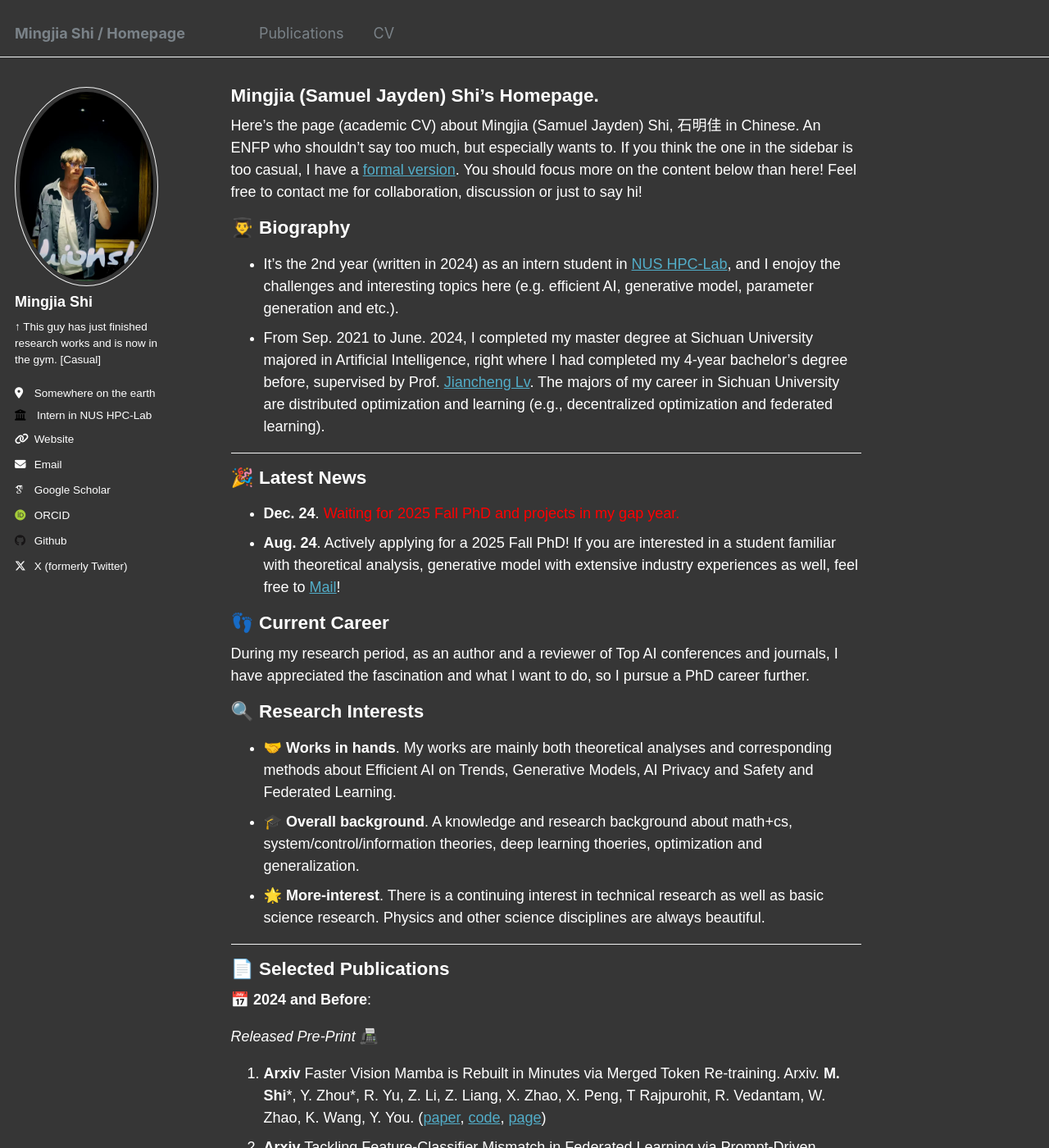
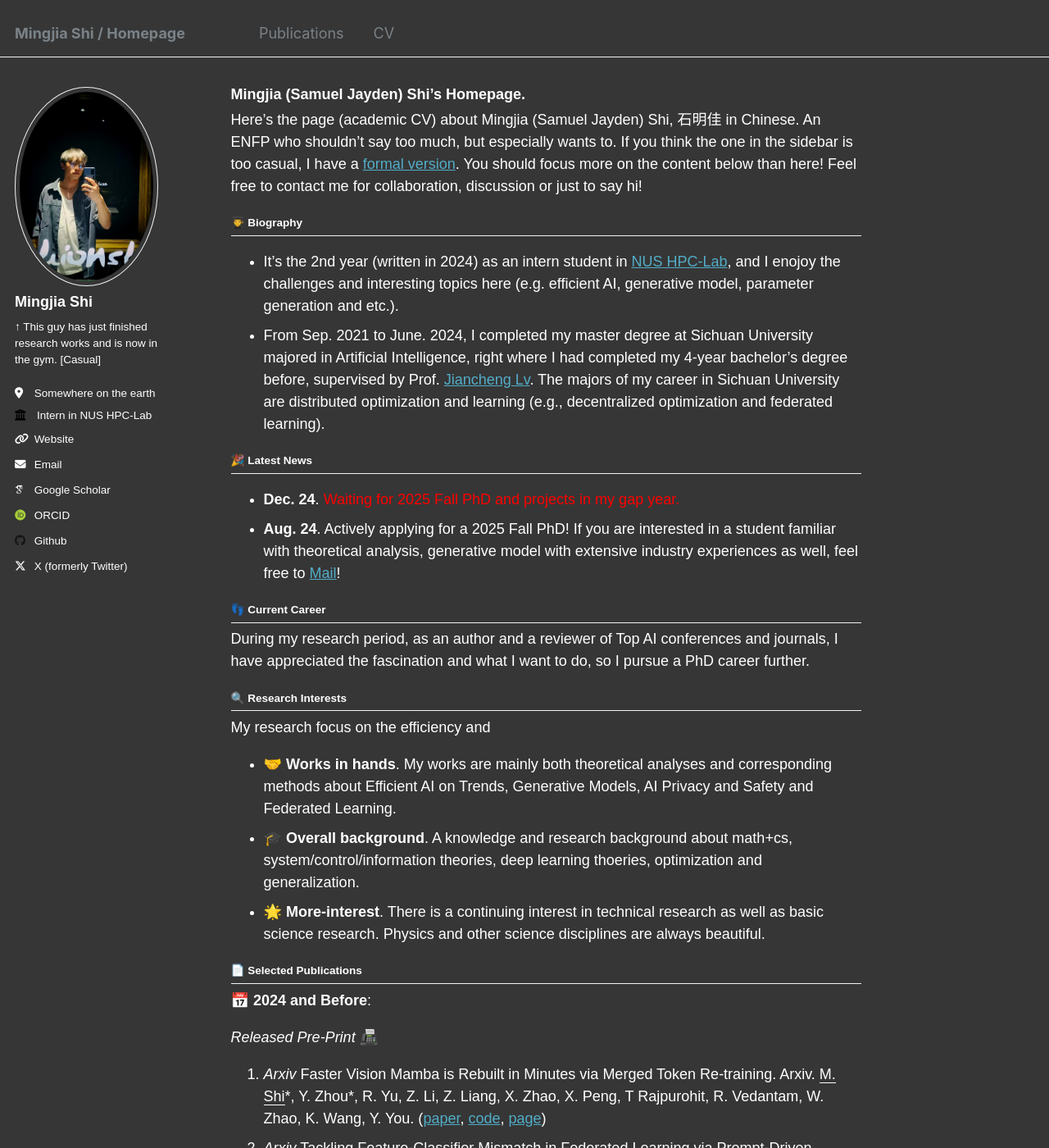
Before and after one commit to BDeMo/homepage, a Jekyll site: the page built from _pages/about.md, in a window 1280 px wide and 1400 px high. Shown: the whole window at 82% size. Built offline with Jekyll 4.4.1, drawn with Linux system fonts in a browser that asks for light colours; some web fonts are replaced.

Commit message:
Update fonts

```diff
--- a/_pages/about.md
+++ b/_pages/about.md
@@ -9,24 +9,28 @@ redirect_from:
 
  Here's the page (academic CV) about Mingjia (Samuel Jayden) Shi, 石明佳 in Chinese. An ENFP who shouldn't say too much, but especially wants to. If you think the one in the sidebar is too casual, I have a [formal version](images/a_pic_of_mine_2.jpg). You should focus more on the content below than here! Feel free to contact me for collaboration, discussion or just to say hi!
 
-👨‍🎓 Biography
-======
+**👨‍🎓 Biography**
+---
+
 - It's the 2nd year (written in 2024) as an intern student in [NUS HPC-Lab](https://ai.comp.nus.edu.sg/), and I enojoy the challenges and interesting topics here (e.g. efficient AI, generative model, parameter generation and etc.).
 - From Sep. 2021 to June. 2024, I completed my master degree at Sichuan University majored in Artificial Intelligence, right where I had completed my 4-year bachelor's degree before, supervised by Prof. [Jiancheng Lv](https://center.dicalab.cn/). The majors of my career in Sichuan University are distributed optimization and learning (e.g., decentralized optimization and federated learning).
 
+
+**🎉 Latest News**
 ---
 
-🎉 Latest News
-======
 - **Dec. 24**. <font color="red">Waiting for 2025 Fall PhD and projects in my gap year.</font>
 - **Aug. 24**. Actively applying for a 2025 Fall PhD! If you are interested in a student familiar with theoretical analysis, generative model with extensive industry experiences as well, feel free to [Mail](3101ihs@gmail.com)!
 
-👣 Current Career
-======
+**👣 Current Career**
+---
+
 During my research period, as an author and a reviewer of Top AI conferences and journals, I have appreciated the fascination and what I want to do, so I pursue a PhD career further.
 
-🔍 Research Interests
-======
+**🔍 Research Interests**
+---
+
+My research focus on the efficiency and
 - 🤝 **Works in hands**. My works are mainly both theoretical analyses and corresponding methods about Efficient AI on Trends, Generative Models, AI Privacy and Safety and Federated Learning.
 - 🎓 **Overall background**. A knowledge and research background about math+cs, system/control/information theories, deep learning thoeries, optimization and generalization.
 - 🌟 **More-interest**. There is a continuing interest in technical research as well as basic science research. Physics and other science disciplines are always beautiful.
@@ -39,45 +43,46 @@ During my research period, as an author and a reviewer of Top AI conferences and
 <!-- - **AI Safety and Privacy**: -->
 <!-- Another big hitter, LLM, and its practical generation tasks are also of my interests. A lot of industrial issues that need to be solved, effiicency, human value alignment and privacy. -->
 
+
+**📄 Selected Publications**
 ---
 
-📄 Selected Publications
-======
 
 📅 **2024 and Before**:
 
 *Released Pre-Print* 📠
-1. **Arxiv** Faster Vision Mamba is Rebuilt in Minutes via Merged Token Re-training. Arxiv. **M. Shi**\*, Y. Zhou*, R. Yu, Z. Li, Z. Liang, X. Zhao, X. Peng, T Rajpurohit, R. Vedantam, W. Zhao, K. Wang, Y. You.
+1. *Arxiv* Faster Vision Mamba is Rebuilt in Minutes via Merged Token Re-training. Arxiv. <u>M. Shi</u>\*, Y. Zhou*, R. Yu, Z. Li, Z. Liang, X. Zhao, X. Peng, T Rajpurohit, R. Vedantam, W. Zhao, K. Wang, Y. You.
 ([paper](https://arxiv.org/abs/2412.12496), [code](https://github.com/NUS-HPC-AI-Lab/R-MeeTo), [page](https://bdemo.github.io/R-MeeTo/))
-1. **Arxiv** Tackling Feature-Classifier Mismatch in Federated Learning via Prompt-Driven Feature Transformation.
-X. Wu, J. Niu, X. Liu, **M. Shi**, G. Zhu, S. Tang
+1. *Arxiv* Tackling Feature-Classifier Mismatch in Federated Learning via Prompt-Driven Feature Transformation.
+X. Wu, J. Niu, X. Liu, <u>M. Shi</u>, G. Zhu, S. Tang
 ([paper](https://arxiv.org/abs/2407.16139))
-1. **Arxiv** A Closer Look at Time Steps is Worthy of Triple Speed-Up for Diffusion Model Training.
-K. Wang\*, **M. Shi**\*, Y. Zhou\*, Z. Yuan, Y. Shang, X. Peng, H. Zhang, Y. You
+1. *Arxiv* A Closer Look at Time Steps is Worthy of Triple Speed-Up for Diffusion Model Training.
+K. Wang\*, <u>M. Shi</u>\*, Y. Zhou\*, Z. Yuan, Y. Shang, X. Peng, H. Zhang, Y. You
 ([paper](https://arxiv.org/abs/2405.17403), [code](https://github.com/NUS-HPC-AI-Lab/SpeeD))
 
 *Conference* 🤝
-1. **ICASSP 2024** Federated CINN Clustering for Accurate Clustered Federated Learning. Y. Zhou, **M. Shi**, Y. Tian, Y. Li, Q. Ye, J. Lv ([paper](https://ieeexplore.ieee.org/abstract/document/10447282/))
-1. **NeurIPS 2023** PRIOR: Personalized Prior for Reactivating the Information Overlooked in Federated Learning. **M. Shi**, Y. Zhou, K. Wang, H. Zhang, S. Huang, Q. Ye, J. Lv ([paper](https://proceedings.neurips.cc/paper_files/paper/2023/hash/5a3674849d6d6d23ac088b9a2552f323-Abstract-Conference.html), [code](https://github.com/BDeMo/pFedBreD_public))
-1. **ICONIP 2023** Unconstrained Feature Model and Its General Geometric Patterns in Federated Learning: Local Subspace Minority Collapse. **M. Shi**, Y. Zhou, Q. Ye, J. Lv ([paper](https://link.springer.com/chapter/10.1007/978-981-99-8132-8_34))
-1. **ICCV 2023** Communication-efficient Federated Learning with Single-Step Synthetic Features Compressor for Faster Convergence. Y. Zhou, **M. Shi**, Y. Li, Y. Sun, Q. Ye, J. Lv ([paper](https://openaccess.thecvf.com/content/ICCV2023/html/Zhou_Communication-efficient_Federated_Learning_with_Single-Step_Synthetic_Features_Compressor_for_Faster_ICCV_2023_paper.html))
+1. *ICASSP 2024* Federated CINN Clustering for Accurate Clustered Federated Learning. Y. Zhou, <u>M. Shi</u>, Y. Tian, Y. Li, Q. Ye, J. Lv ([paper](https://ieeexplore.ieee.org/abstract/document/10447282/))
+1. *NeurIPS 2023* PRIOR: Personalized Prior for Reactivating the Information Overlooked in Federated Learning. <u>M. Shi</u>, Y. Zhou, K. Wang, H. Zhang, S. Huang, Q. Ye, J. Lv ([paper](https://proceedings.neurips.cc/paper_files/paper/2023/hash/5a3674849d6d6d23ac088b9a2552f323-Abstract-Conference.html), [code](https://github.com/BDeMo/pFedBreD_public))
+1. *ICONIP 2023* Unconstrained Feature Model and Its General Geometric Patterns in Federated Learning: Local Subspace Minority Collapse. <u>M. Shi</u>, Y. Zhou, Q. Ye, J. Lv ([paper](https://link.springer.com/chapter/10.1007/978-981-99-8132-8_34))
+1. *ICCV 2023* Communication-efficient Federated Learning with Single-Step Synthetic Features Compressor for Faster Convergence. Y. Zhou, <u>M. Shi</u>, Y. Li, Y. Sun, Q. Ye, J. Lv ([paper](https://openaccess.thecvf.com/content/ICCV2023/html/Zhou_Communication-efficient_Federated_Learning_with_Single-Step_Synthetic_Features_Compressor_for_Faster_ICCV_2023_paper.html))
 
 *Journal* 📕
-1. **InfoSci** DeFTA: A Plug-and-Play Peer-to-Peer Decentralized Federated Learning Framework. Y. Zhou, **M. Shi**, Y. Tian, Q. Ye, J. Lv ([paper](https://www.sciencedirect.com/science/article/pii/S002002552400495X))
-1. **Trans.ETCI** DLB: a dynamic load balance strategy for distributed training of deep neural networks. Q. Ye, Y. Zhou, **M. Shi**, Y. Sun, J. Lv ([paper](https://ieeexplore.ieee.org/abstract/document/9960865/))
-1. **JoSc** FLSGD: free local SGD with parallel synchronization. Q. Ye, Y. Zhou, **M. Shi**, J. Lv ([paper](https://link.springer.com/article/10.1007/s11227-021-04267-5))
+1. *InfoSci* DeFTA: A Plug-and-Play Peer-to-Peer Decentralized Federated Learning Framework. Y. Zhou, <u>M. Shi</u>, Y. Tian, Q. Ye, J. Lv ([paper](https://www.sciencedirect.com/science/article/pii/S002002552400495X))
+1. *Trans.ETCI* DLB: a dynamic load balance strategy for distributed training of deep neural networks. Q. Ye, Y. Zhou, <u>M. Shi</u>, Y. Sun, J. Lv ([paper](https://ieeexplore.ieee.org/abstract/document/9960865/))
+1. *JoSc* FLSGD: free local SGD with parallel synchronization. Q. Ye, Y. Zhou, <u>M. Shi</u>, J. Lv ([paper](https://link.springer.com/article/10.1007/s11227-021-04267-5))
 
 
 📅 **Early**:
-
 [Please see the full list in Google Scholar](https://scholar.google.com/citations?user=B6f3ImkAAAAJ)
 
-🛎 Services
-======
+**🛎 Services**
+---
+
 Reviewer: NeurIPs, ICLR, ICML, CVPR, ICCV, MM, ICPP, ICASSP, ICONIP; TNNLS, TCSVT, TPDS, Neurocomputing and others.
 
-🎈 Hobbits
-======
+**🎈 Hobbits**
+---
+
 📷 Photograph,
 ⛺ Travel,
 🏸 Badminton,
--- a/_sass/_base.scss
+++ b/_sass/_base.scss
@@ -36,43 +36,43 @@ h1 {
   margin-top: 0;
   // Origin
   // font-size: $type-size-3;
-  font-size: $type-size-4;
+  font-size: $type-size-5;
 }
 
 h2 {
   // Origin
   // font-size: $type-size-4;
-  font-size: $type-size-5;
+  font-size: $type-size-6;
 }
 
 h3 {
   // Origin
   // font-size: $type-size-5;
-  font-size: $type-size-6;
+  font-size: $type-size-7;
 }
 
 h4 {
   // Origin
   // font-size: $type-size-6;
-  font-size: $type-size-7;
+  font-size: $type-size-8;
 }
 
 h5 {
   // Origin
   // font-size: $type-size-6;
-  font-size: $type-size-7;
+  font-size: $type-size-8;
 }
 
 h6 {
   // Origin
   // font-size: $type-size-6;
-  font-size: $type-size-7;
+  font-size: $type-size-8;
 }
 
 small, .small {
   // Origin
   // font-size: $type-size-6;
-  font-size: $type-size-7;
+  font-size: $type-size-8;
 }
 
 p {
```
